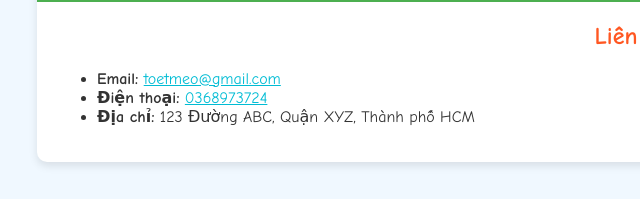
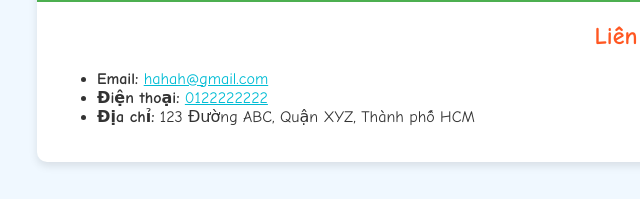
Before and after one commit to kodatdcten2/cogiadomy, a plain HTML site: page index.html in a window 1280 px wide. Shown: the part 798-997 px from the top of the page, 3-643 px from the left. Drawn offline with Linux system fonts and the light colour scheme.

Commit message:
upload source code

```diff
--- a/web.html
+++ b/index.html
@@ -116,11 +116,11 @@
             <ul>
                 <li>
                     <strong>Email:</strong>
-                    <a href="email@gmail.com" style="color: #00bcd4;">toetmeo@gmail.com</a>
+                    <a href="email@gmail.com" style="color: #00bcd4;">hahah@gmail.com</a>
                 </li>
                 <li>
                     <strong>Điện thoại:</strong>
-                    <a href="tel:0368973724" style="color: #00bcd4;">0368973724</a>
+                    <a href="tel:0368973724" style="color: #00bcd4;">0122222222</a>
                 </li>
                 <li>
                     <strong>Địa chỉ:</strong> 123 Đường ABC, Quận XYZ, Thành phố HCM
```
